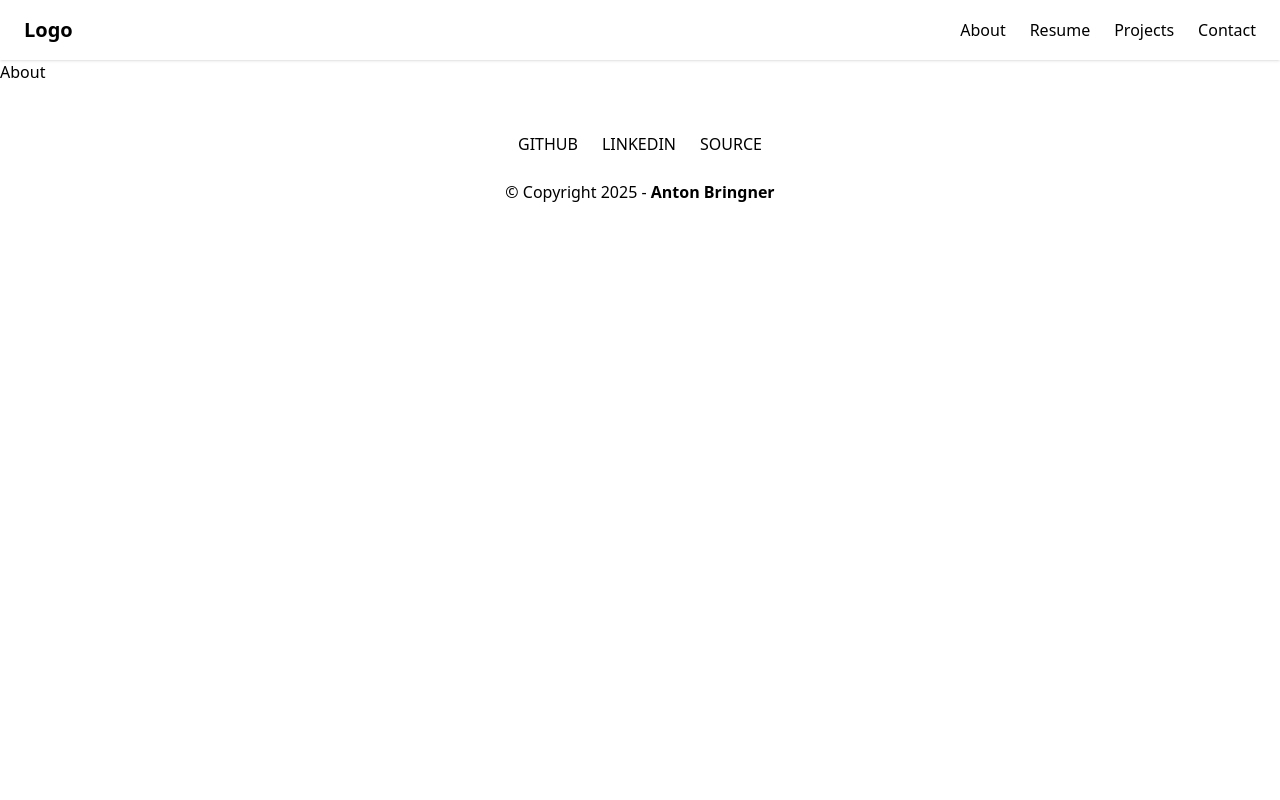
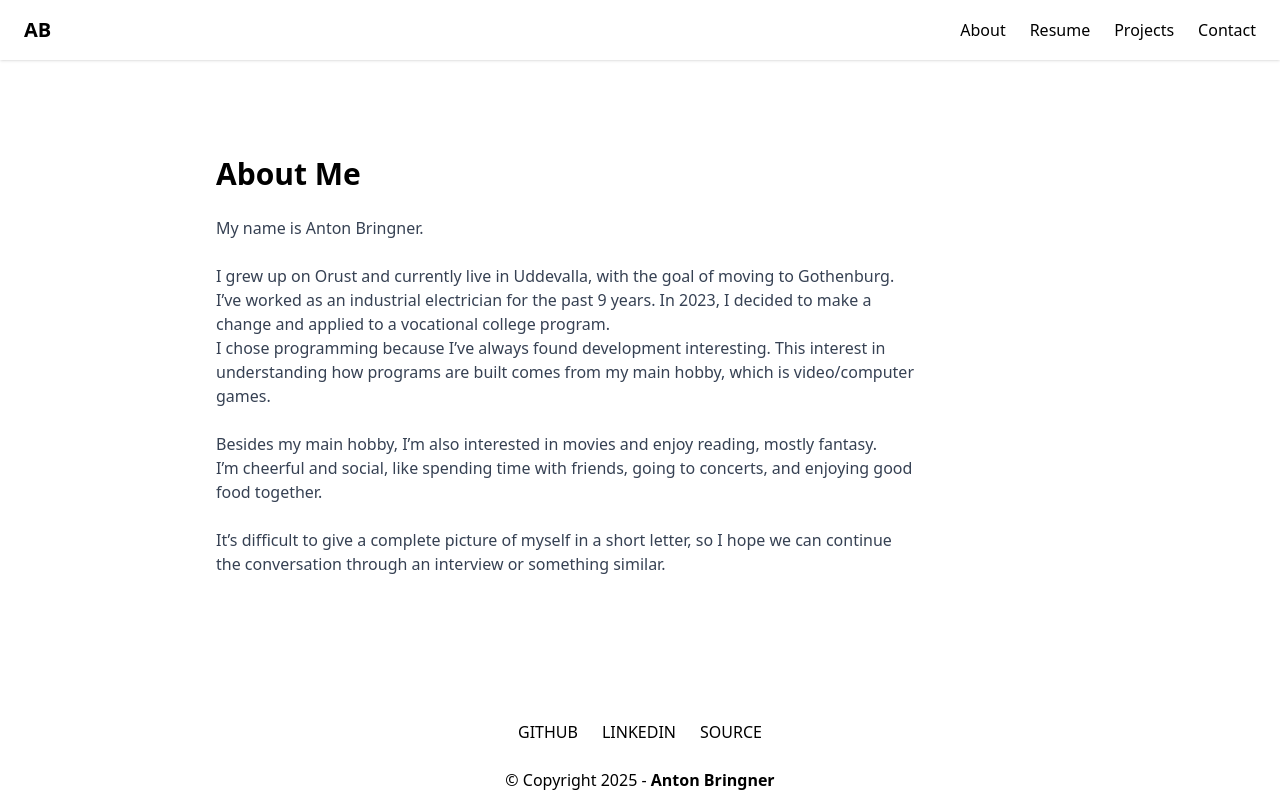
Before and after one commit to Bringdown/Bringdown.github.io, a React (Vite) app: page /#/about in a window 1280 px wide. Built offline with nearby package versions, Linux system fonts and the light colour scheme.

Commit message:
Added h2 to resume & added about section

```diff
--- a/src/App.tsx
+++ b/src/App.tsx
@@ -16,7 +16,7 @@ function App() {
           <Route path="/" element={<Home />} />
           <Route path="/about" element={<About />} />
           <Route path="/resume" element={<Resume />} />
-          <Route path="/projects" element={<Projects />} />
+          {/* <Route path="/projects" element={<Projects />} /> */}
           <Route path="/contact" element={<Contact />} />
         </Routes>
       </main>
--- a/src/components/Header.tsx
+++ b/src/components/Header.tsx
@@ -6,7 +6,7 @@ const Header = () => {
       <div className="container mx-auto flex justify-between items-center py-4 px-6">
         <div className="text-xl font-bold">
           <Link to="/" className="hover:text-blue-600">
-            Logo
+            AB
           </Link>
         </div>
         <div className="flex space-x-6">
--- /dev/null
+++ b/src/content/aboutText.md
@@ -0,0 +1,15 @@
+My name is Anton Bringner.
+
+I grew up on Orust and currently live in Uddevalla, with the goal of moving to Gothenburg.
+I’ve worked as an industrial electrician for the past 9 years. In 2023, I decided to make a
+change and applied to a vocational college program.
+I chose programming because I’ve always found development interesting. This interest in
+understanding how programs are built comes from my main hobby, which is video/computer
+games.
+
+Besides my main hobby, I’m also interested in movies and enjoy reading, mostly fantasy.
+I’m cheerful and social, like spending time with friends, going to concerts, and enjoying good
+food together.
+
+It’s difficult to give a complete picture of myself in a short letter, so I hope we can continue
+the conversation through an interview or something similar.
--- a/src/pages/About.tsx
+++ b/src/pages/About.tsx
@@ -1,3 +1,12 @@
+import aboutText from "../content/aboutText.md?raw";
+
 export const About = () => {
-  return <div>About</div>;
+  return (
+    <section id="about" className="py-24">
+      <div className="max-w-4xl mx-auto px-6">
+        <h2 className="text-3xl font-semibold mb-6">About Me</h2>
+        <p className="whitespace-pre-line text-gray-700">{aboutText}</p>
+      </div>
+    </section>
+  );
 };
--- a/src/pages/Contact.tsx
+++ b/src/pages/Contact.tsx
@@ -2,6 +2,7 @@ const Contact = () => {
   return (
     <div className="max-w-md mx-auto text-center">
       <h2 className="text-3xl font-bold mb-6 mt-6">Contact Me</h2>
+      <h2>WIP</h2>
     </div>
   );
 };
--- a/src/pages/Resume.tsx
+++ b/src/pages/Resume.tsx
@@ -2,6 +2,11 @@ export const Resume = () => {
   const RESUME_URL = "/anton_bringner_resume.pdf";
 
   return (
+    <section id="resume">
+      <div className="max-w-4xl mx-auto px-6">
+        <div className="max-w-md mx-auto text-center">
+          <h2 className="text-3xl font-bold mb-6 mt-6">My Resume</h2>
+        </div>
         <div className="flex justify-center gap-4 mt-6">
           <a
             href={RESUME_URL}
@@ -26,5 +31,7 @@ export const Resume = () => {
             <span>Download PDF</span>
           </a>
         </div>
+      </div>
+    </section>
   );
 };
```
Lines whose indentation alone changed are shown as unchanged.
